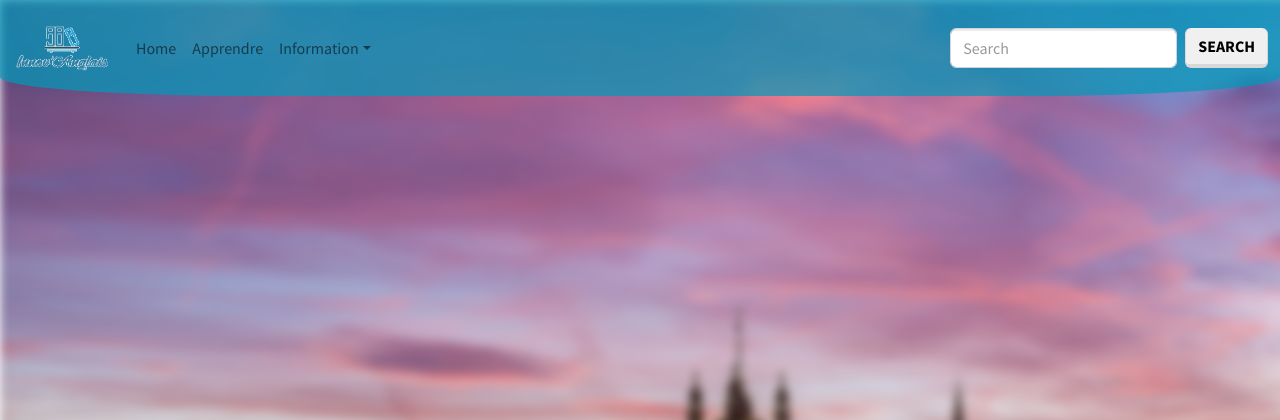
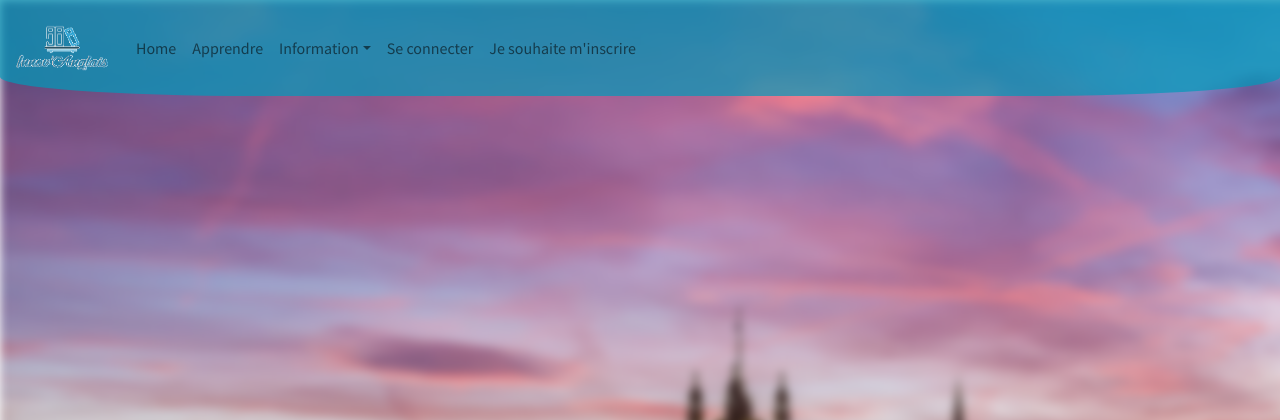
Before and after one commit to Morbleuz/Inno-v-Anglais, a Symfony app: template InovApi/templates/test/index.html.twig in a window 1280 px wide. Shown: the top 420 px of the page. Run offline with Twig, Linux system fonts and the light colour scheme; the template is opened without the code that fills it, so the values that code supplies are empty; some libraries are stand-ins or nearby versions.

Commit message:
onglet inscription et connexion

```diff
--- a/InovApi/migrations/Version20221115095258.php
+++ b/InovApi/migrations/Version20221115105817.php
@@ -10,7 +10,7 @@ use Doctrine\Migrations\AbstractMigration;
 /**
  * Auto-generated Migration: Please modify to your needs!
  */
-final class Version20221115095258 extends AbstractMigration
+final class Version20221115105817 extends AbstractMigration
 {
     public function getDescription(): string
     {
--- a/InovApi/src/Entity/Resultat.php
+++ b/InovApi/src/Entity/Resultat.php
@@ -12,7 +12,7 @@ use ApiPlatform\Core\Annotation\ApiResource;
     itemOperations: ["get"=>["security"=>"is_granted('ROLE_USER')"],
         "patch"=>["security"=>"is_granted('ROLE_ADMIN')"]],
     collectionOperations: ["post"=>["security"=>"is_granted('ROLE_USER')"],
-    "get"=>["security"=>"is_granted('ROLE_ADMIN')"]]
+        "get"=>["security"=>"is_granted('ROLE_ADMIN')"]]
 )]
 class Resultat
 {
--- a/InovApi/templates/base.html.twig
+++ b/InovApi/templates/base.html.twig
@@ -48,16 +48,34 @@
                             <a class="dropdown-item" href="{{path ('app_information')}}">Contributeur</a>
                         </div>
                     </li>
+                    {% if not is_granted('IS_AUTHENTICATED_FULLY') %}
+                    <li class="nav-item">
+                        <a class="nav-link" href="{{path('app_login')}}">Se connecter</a>
+                    </li>
+
+                    <li class="nav-item">
+                        <a class="nav-link" href="{{path('app_register')}}">Je souhaite m'inscrire</a>
+                    </li>
+                    {% else %}
+                    <li class="nav-item">
+                        <a class="nav-link" href="{{path('app_logout')}}">
+                            {{app.user.username}}
+                        </a>
+                    </li>
+                    {% endif %}
                 </ul>
-                <form class="d-flex">
-                    <input class="form-control me-sm-2" type="text" placeholder="Search">
-                    <button class="btn btn-secondary my-2 my-sm-0" type="submit">Search</button>
-                </form>
             </div>
         </div>
     </nav>
 
-
+    {% for message in app.flashes('notice') %}
+    <h2 class="alert alert-warning text-center mt-4 mb-4" role="alert">
+        {{ message }}</h2>
+    {% endfor %}
+    {% for message in app.flashes('error') %}
+    <h2 class="alert alert-danger text-center mt-4 mb-4" role="alert">
+        {{ message }}</h2>
+    {% endfor %}
     {% block body %}{% endblock %}
 
     {% block javascripts %}
```
Also changed, not shown: InovApi/src/Controller/RegistrationController.php (+20 -0 lines).
